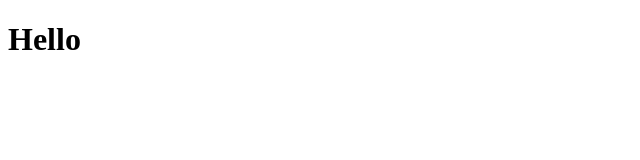
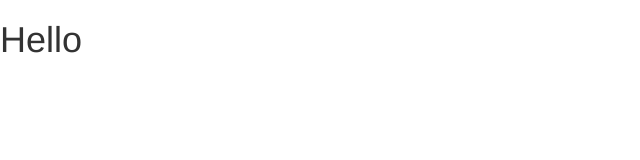
Before and after one commit to apaquino/graphql-openweathermap-server, a React app: page public/index.html in a window 1280 px wide. Shown: the full height of the page, 0-640 px from the left. Built offline with nearby package versions, Linux system fonts and the light colour scheme.

Commit message:
add bootstrap styles links and css file

```diff
--- a/public/index.html
+++ b/public/index.html
@@ -3,6 +3,8 @@
   <head>
     <meta charset="utf-8">
     <title>React Weather App with GraphQL</title>
+    <link rel="stylesheet" href="https://maxcdn.bootstrapcdn.com/bootstrap/3.3.6/css/bootstrap.min.css">
+    <link rel="stylesheet" href="css/styles.css">
   </head>
   <body>
     <div id="app"></div>
```
Also changed, not shown: public/css/styles.css (added).
